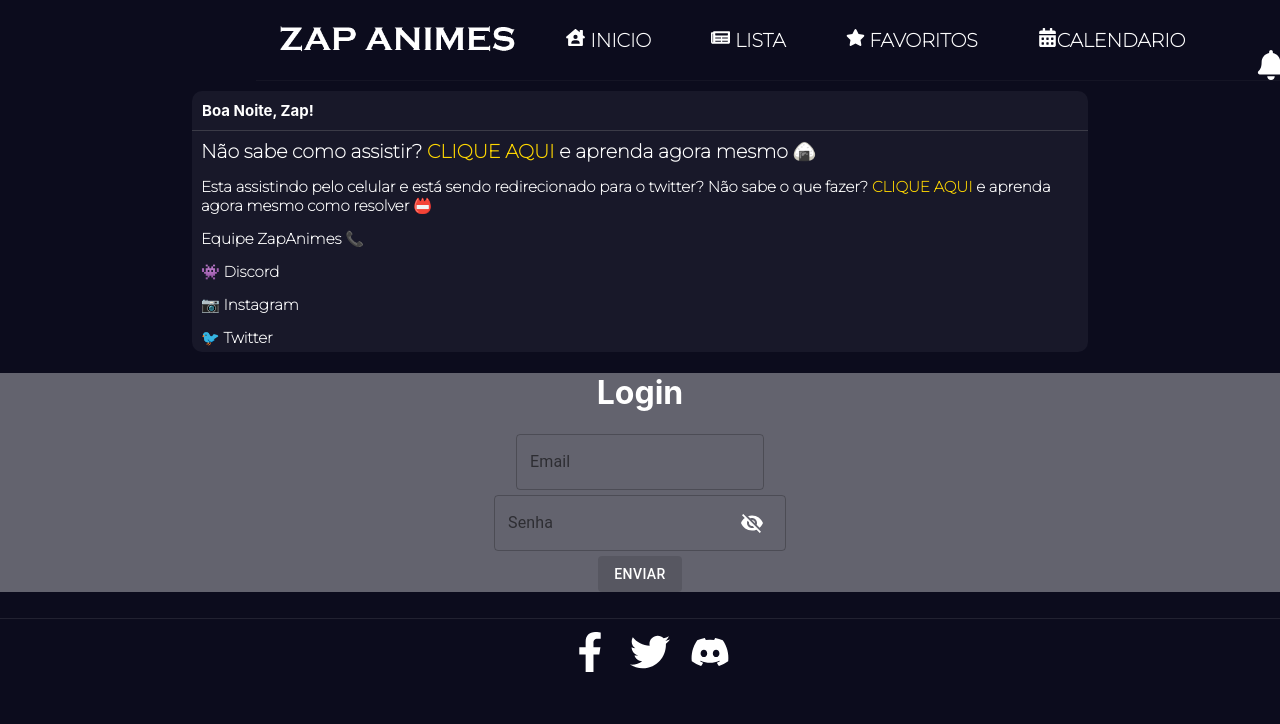
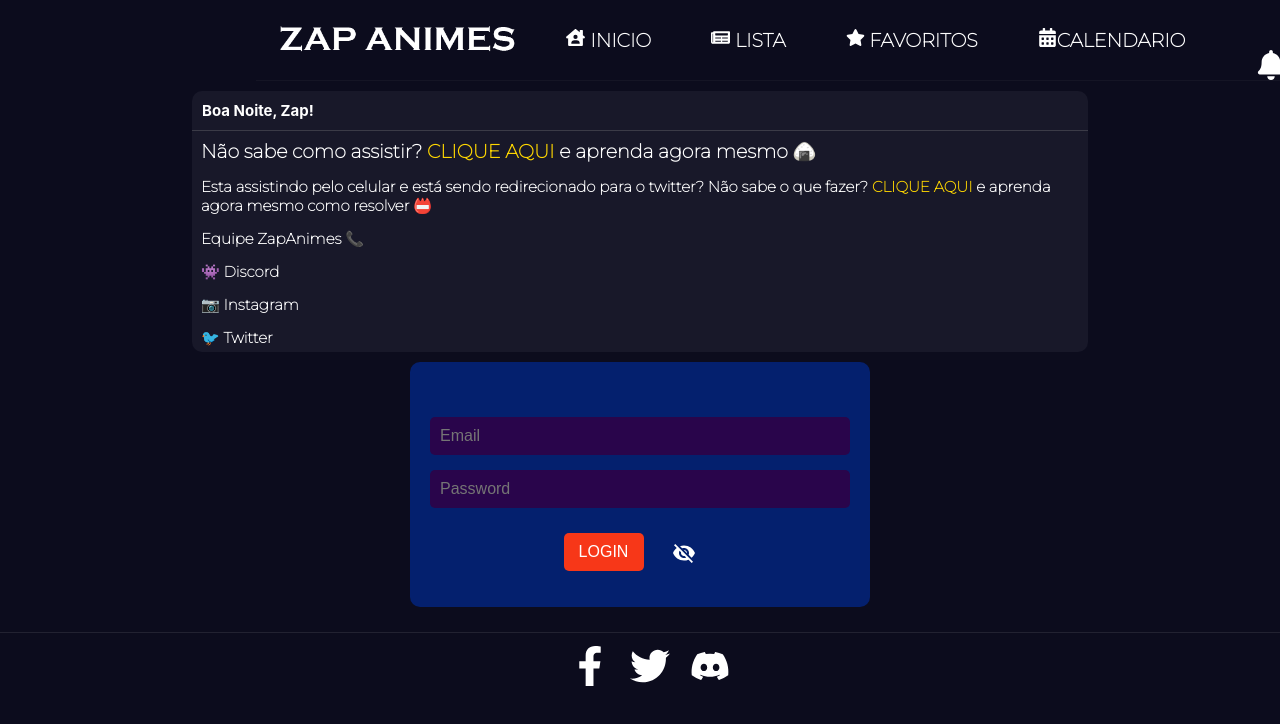
Before and after one commit to LukeRekt/site-animes-react, a React (Create React App) app: page /login in a window 1280 px wide. Shown: the top 724 px of the page. Built offline with nearby package versions, Linux system fonts and the light colour scheme; no server answers.

Commit message:
pagina de login alterada

```diff
--- a/src/components/pages/PageLogin.js
+++ b/src/components/pages/PageLogin.js
@@ -43,17 +43,31 @@
 
     return (
         <div className={styles.container}>
-            <h1>Login</h1>
 
-            <div className={styles.formGroup}>
+            {/* <div className={styles.formGroup}>
                 <TextField size="medium"
                     variant="outlined"
                     className="form-Group"
                     label="Email"
                     value={email}
                     onChange={(e) => setEmail(e.target.value)} />
-            </div>
-            <div className={styles.formGroup}>
+            </div> */}
+
+
+
+            <form className={styles.login}>
+            <input type="text" placeholder="Email" value={email} onChange={(e) => setEmail(e.target.value)}/>
+            <input type="password" placeholder="Password " value={password} onChange={(e) => setPassword(e.target.value)}/>
+            <button onClick={handleLogin}>Login</button>
+            <IconButton edge="end" onClick={() => setShowPassword(!showPassword)}>
+                                    {showPassword ? (<VisibilityIcon />) : (<VisibilityOffIcon />)}
+                                </IconButton>
+            </form>
+
+
+
+
+{/*
                 <FormControl variant="outlined"
                     size="medium"
                     className="formGroup">
@@ -70,12 +84,12 @@
                                 </IconButton>
                             </InputAdornment>
                         } />
-                </FormControl>
-            </div>
-            <div className="textCenter">
+                </FormControl> */}
+
+            {/* <div className="textCenter">
                 <Button variant="contained" disabled={!email || !password}
                     onClick={handleLogin}>Enviar</Button>
-            </div>
+            </div> */}
         </div>
     )
 }
--- a/src/components/pages/PageLogin.module.css
+++ b/src/components/pages/PageLogin.module.css
@@ -1,5 +1,5 @@
 .container{
-    background-color: rgba(255, 255, 255, 0.356);
+
 
     text-align: center;
     margin: auto;
@@ -15,3 +15,40 @@
     color: red;
 
 }
+
+
+.login {
+    overflow: hidden;
+    background-color: rgb(4, 32, 110);
+    padding: 40px 30px 30px 30px;
+    border-radius: 10px;
+    margin: auto;
+    width: 400px;
+}
+input {
+    color: #F73718;
+    display: block;
+    border-radius: 5px;
+    font-size: 16px;
+    background: rgb(41, 5, 75);
+    width: 100%;
+    border: 0;
+    padding: 10px 10px;
+    margin: 15px -10px;
+  }
+
+  button {
+
+    cursor: pointer;
+    color: #fff;
+    font-size: 16px;
+    text-transform: uppercase;
+    width: 80px;
+    border: 0;
+    padding: 10px 0;
+    margin-top: 10px;
+    margin-left: -5px;
+    border-radius: 5px;
+    background-color: #F73718;
+
+  }
```
